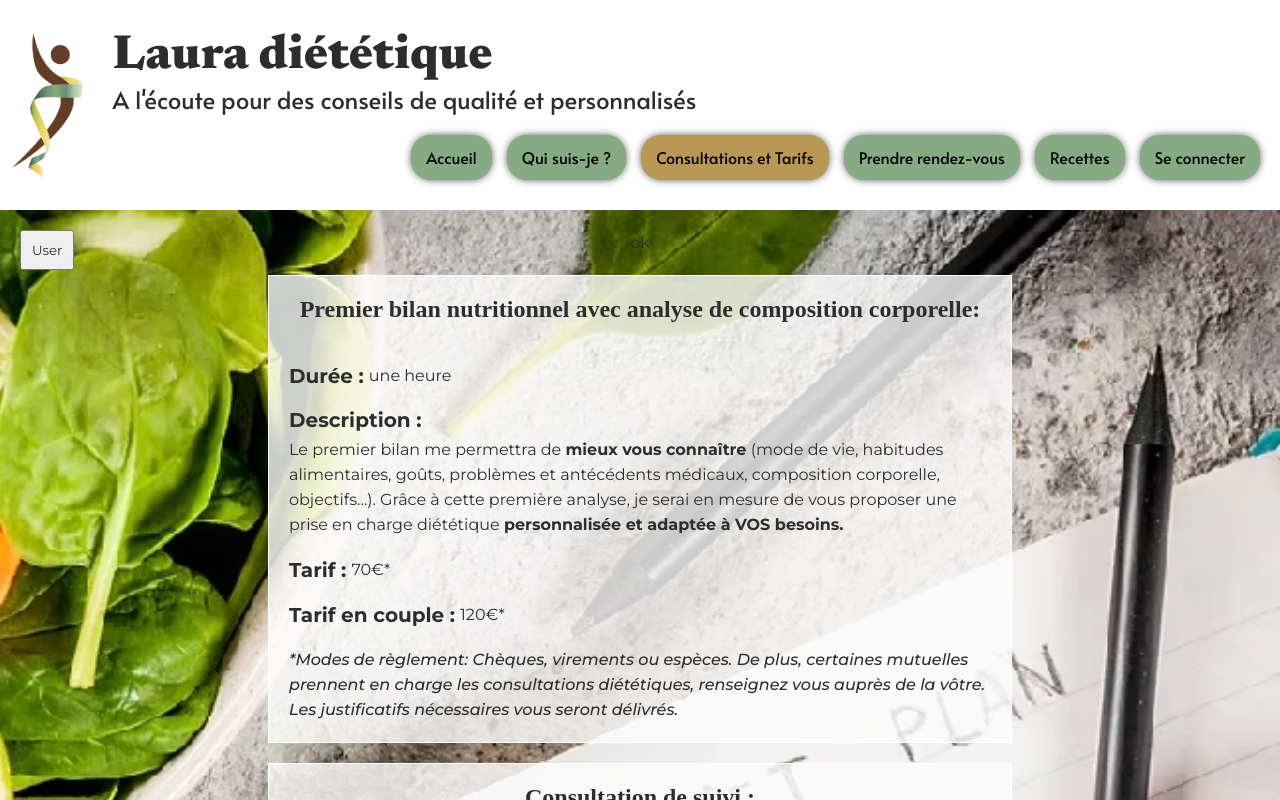
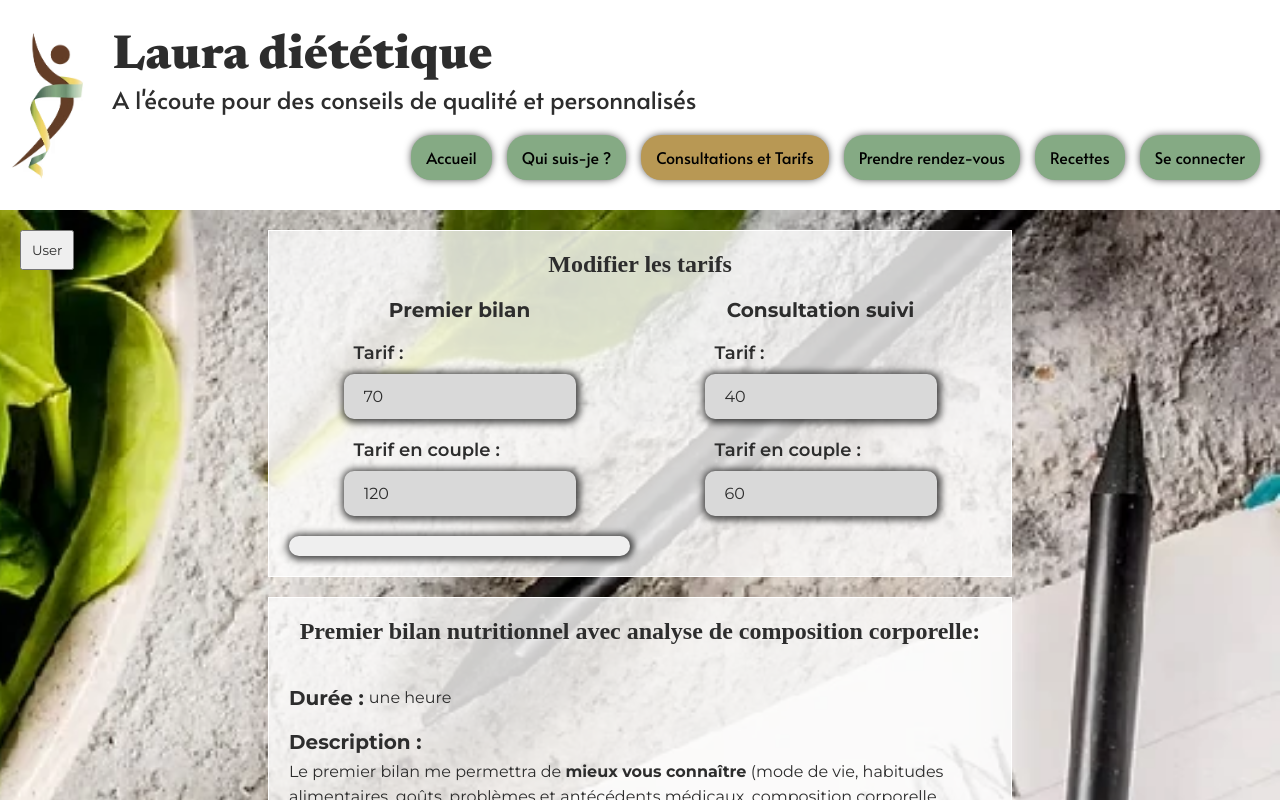
Before and after one commit to pnouhen/Laura-dietetique, a React (Vite) app: page /consultations-et-tarifs in a window 1280 px wide. Both pictures are taken after a click on the button "Admin". Shown: the top 800 px of the page. Built offline with nearby package versions, Linux system fonts and the light colour scheme; a web font is replaced by a local one.

Commit message:
Avancement sur la modale consultation et tarif

```diff
--- a/src/components/ConsultationTarifs-ModalEditor/ConsultationTarifsModalEditor.jsx
+++ b/src/components/ConsultationTarifs-ModalEditor/ConsultationTarifsModalEditor.jsx
@@ -1,7 +1,104 @@
-import "./consultationTarifsModalEditor.scss"
+import LabelInput from "../LabelInput/LabelInput";
+import Button from "../Button/Button";
 
-export default function ConsultationTarifsModalEditor(){
-    return(
-        <p>ok</p>
-    )
+import "./consultationTarifsModalEditor.scss";
+
+export default function ConsultationTarifsModalEditor({
+  getTarifValue,
+  setTarifs,
+}) {
+  const contenant = [
+    {
+      title: "Premier bilan",
+      firstConsultPrice: {
+        htmlFor: "firstConsultPrice",
+        label: "Tarif :",
+        id: "firstConsultPrice",
+        type: "number",
+        value: getTarifValue("first", 0, "price"),
+        onChange: (e) => {
+          setTarifs((prev) => {
+            const updated = { ...prev };
+            updated.firstConsult[0].price = e.target.value;
+            return updated;
+          });
+        },
+      },
+      firstConsultCoupleRate: {
+        htmlFor: "firstConsultCoupleRate",
+        label: "Tarif en couple :",
+        id: "firstConsultCoupleRate",
+        type: "number",
+        value: getTarifValue("first", 1, "coupleRate"),
+        onChange: (e) => {
+          setTarifs((prev) => {
+            const updated = { ...prev };
+            updated.firstConsult[1].coupleRate = e.target.value;
+            return updated;
+          });
+        },
+      },
+    },
+    {
+      title: "Consultation suivi",
+      firstConsultPrice: {
+        htmlFor: "followUpPrice",
+        label: "Tarif :",
+        id: "followUpPrice",
+        type: "number",
+        value: getTarifValue("followUp", 0, "price"),
+        onChange: (e) => {
+          setTarifs((prev) => {
+            const updated = { ...prev };
+            updated.followUpConsult[0].price = e.target.value;
+            return updated;
+          });
+        },
+      },
+      firstConsultCoupleRate: {
+        htmlFor: "followUpCoupleRate",
+        label: "Tarif en couple :",
+        id: "followUpCoupleRate",
+        type: "number",
+        value: getTarifValue("followUp", 1, "coupleRate"),
+        onChange: (e) => {
+          setTarifs((prev) => {
+            const updated = { ...prev };
+            updated.followUpConsult[1].coupleRate = e.target.value;
+            return updated;
+          });
+        },
+      },
+    },
+  ];
+
+  return (
+    <section className="modalEditor">
+      <h2>Modifier les tarifs</h2>
+      {contenant.map((item, i) => (
+        <article key={i}>
+          <h3>{item.title}</h3>
+          <LabelInput
+            className="labelInputModalEditor"
+            htmlFor={item.firstConsultPrice.htmlFor}
+            label={item.firstConsultPrice.label}
+            id={item.firstConsultPrice.id}
+            type={item.firstConsultPrice.type}
+            value={item.firstConsultPrice.value}
+            onChange={item.firstConsultPrice.onChange}
+          />
+          <LabelInput
+            className="labelInputModalEditor"
+            htmlFor={item.firstConsultCoupleRate.htmlFor}
+            label={item.firstConsultCoupleRate.label}
+            id={item.firstConsultCoupleRate.id}
+            type={item.firstConsultCoupleRate.type}
+            value={item.firstConsultCoupleRate.value}
+            onChange={item.firstConsultCoupleRate.onChange}
+          />
+        </article>
+      ))}
+      <Button />
+    </section>
+  );
 }
--- a/src/components/ConsultationTarifs-ModalEditor/consultationTarifsModalEditor.scss
+++ b/src/components/ConsultationTarifs-ModalEditor/consultationTarifsModalEditor.scss
@@ -1 +1,32 @@
 @use "../../styles/mixin" as *;
+
+.modalEditor {
+    width: 60%;
+    display: grid;
+    grid-template-rows: repeat(3, auto);
+    grid-template-columns: repeat(2, 1fr);
+    gap: 20px;
+    @include section;
+     @media (max-width: 1024px) {
+        width: 100%;
+    }
+    @media (max-width: 768px) {
+        width: 100%;
+    }
+    h2{
+        width: 100%;
+        grid-column: 1/3;
+    }
+    article{
+        display: flex;
+        flex-wrap: wrap;
+        justify-content: center;
+        gap: 20px;
+        h3{
+            width: 100%;
+        }
+        input{
+            width: 100%;
+        }
+    }
+}
--- a/src/components/Recipe-ModalAdd-Element-Add/RecipeModalAddElementAdd.jsx
+++ b/src/components/Recipe-ModalAdd-Element-Add/RecipeModalAddElementAdd.jsx
@@ -2,7 +2,7 @@ import { useState } from "react";
 import LabelInput from "../LabelInput/LabelInput";
 import Button from "../Button/Button";
 
-import "./RecipeModalAddElementAdd.scss"
+import "./recipeModalAddElementAdd.scss";
 
 export default function RecipeModalAddElementAdd({
   titleAdd,
--- a/src/pages/ConsultationTarifs/ConsultationTarifs.jsx
+++ b/src/pages/ConsultationTarifs/ConsultationTarifs.jsx
@@ -12,12 +12,12 @@ import "./consultationTarifs.scss";
 
 export default function ConsultationTarifs() {
   const [admin, setAdmin] = useState(false);
-  const [tarif, setTarif] = useState();
+  const [tarifs, setTarifs] = useState();
 
   // Appel au fetch pour recuperer la base de données des tarifs
   useEffect(() => {
     fetchData("data/tarifs.json")
-      .then((data) => setTarif(data))
+      .then((data) => setTarifs(data))
       .catch((error) => console.error("Erreur de chargement admin :", error));
   }, []);
 
@@ -25,11 +25,11 @@ export default function ConsultationTarifs() {
    *  consultType pour selectionner firstConsult ou followUpConsult
    *  index + property pour choisir entre price et coupleRate
    */
-  const getTarifValue = (consultType, index, property) => {
+  const getTarifsValue = (consultType, index, property) => {
     if (consultType === "first") {
-      return tarif?.firstConsult?.[index]?.[property] || "";
+      return tarifs?.firstConsult?.[index]?.[property] || "";
     } else if (consultType === "followUp") {
-      return tarif?.followUpConsult?.[index]?.[property] || "";
+      return tarifs?.followUpConsult?.[index]?.[property] || "";
     }
     return "";
   };
@@ -48,8 +48,8 @@ export default function ConsultationTarifs() {
           diététique
           <strong> personnalisée et adaptée à VOS besoins.</strong>`,
       tarifs: true,
-      price: getTarifValue("first", 0, "price"),
-      coupleRate: getTarifValue("first", 1, "coupleRate"),
+      price: getTarifsValue("first", 0, "price"),
+      coupleRate: getTarifsValue("first", 1, "coupleRate"),
       priceCondition: true,
     },
     {
@@ -67,8 +67,8 @@ export default function ConsultationTarifs() {
           trouver les solutions les mieux adaptées à votre situation
           personnelle.`,
       tarifs: true,
-      price: getTarifValue("followUp", 0, "price"),
-      coupleRate: getTarifValue("followUp", 1, "coupleRate"),
+      price: getTarifsValue("followUp", 0, "price"),
+      coupleRate: getTarifsValue("followUp", 1, "coupleRate"),
       priceCondition: true,
     },
     {
@@ -98,7 +98,9 @@ export default function ConsultationTarifs() {
           onClick={() => setAdmin(!admin)}
           text={admin === false ? "Admin" : "User"}
         />
-        {admin === true && <ConsultationTarifsModalEditor />}
+        {admin === true && (
+          <ConsultationTarifsModalEditor getTarifValue={getTarifsValue} setTarifs={setTarifs} />
+        )}
 
         <BackgroundImg url="/assets/img/background/background-methodRate.webp" />
 
```
Also changed, not shown: src/components/Recipe-ModalAdd-NavItem/recipeModalAddNavItem.scss (renamed from src/components/Recipe-ModalAdd-NavItem/RecipeModalAddNavItem.scss).
